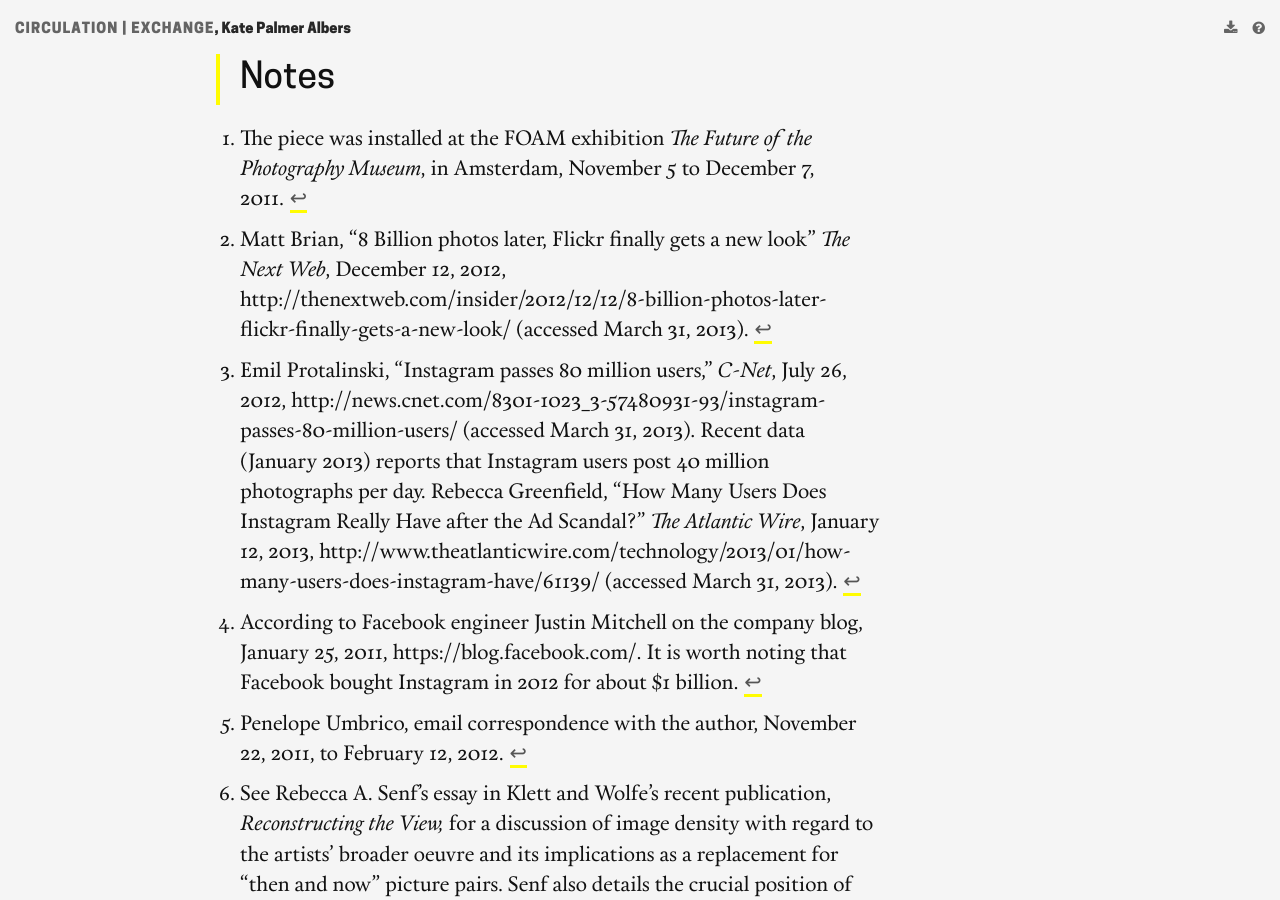
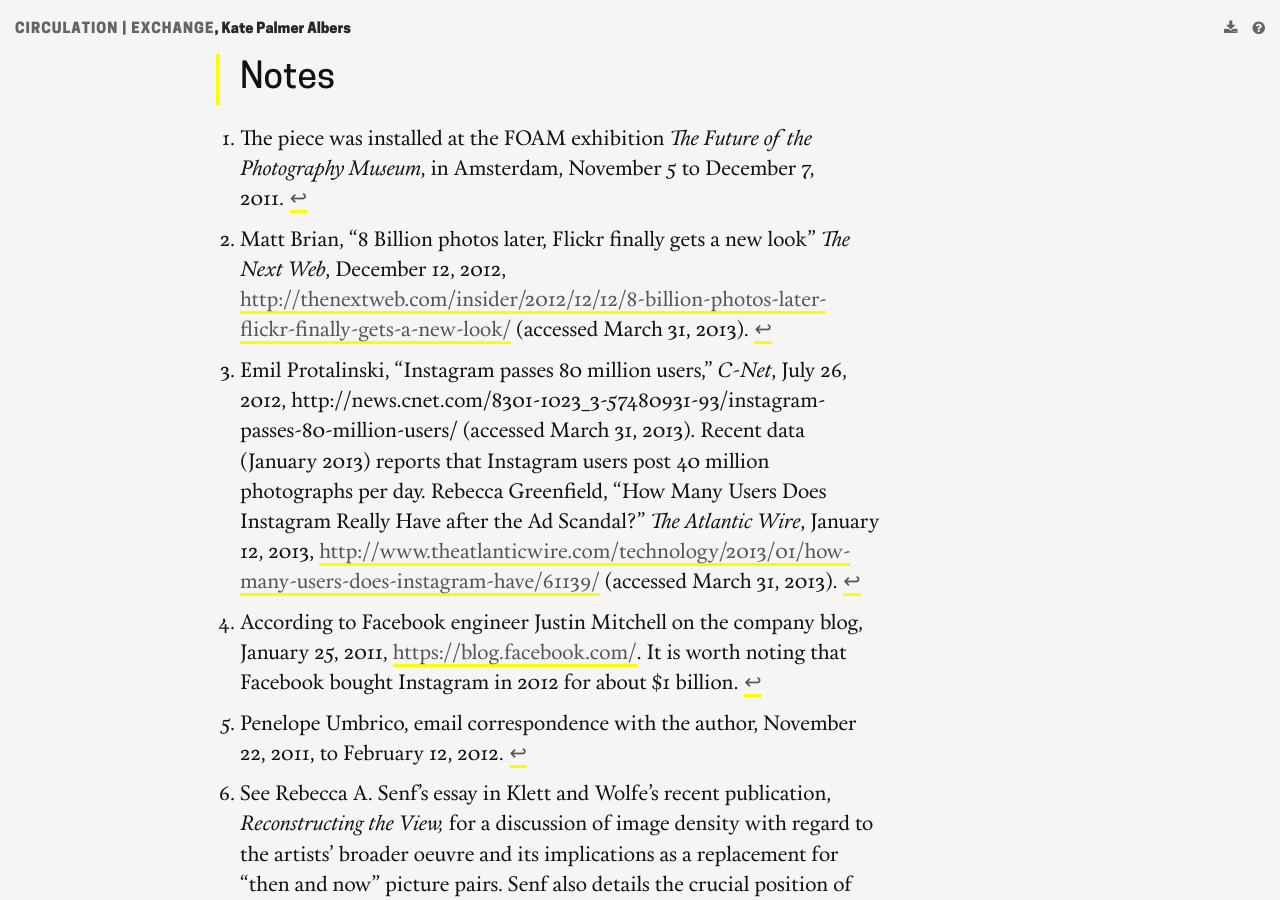
Before and after one commit to katepalbers/circ-exchg, a Jekyll site: the page built from _posts/2013-10-01-abundant-images.md, in a window 1280 px wide and 900 px high, scrolled down 18667 px. Built offline with Jekyll 4.4.1, drawn with Linux system fonts in a browser that asks for light colours; some web fonts are replaced; part of the change alters nothing that is shown; some of the changed text lies outside the part shown.

Commit message:
live links to footnotes

```diff
--- a/_posts/2013-10-01-abundant-images.md
+++ b/_posts/2013-10-01-abundant-images.md
@@ -145,11 +145,11 @@ Umbrico has underscored the exponential growth of Flickr by changing the numbers
 
 [^1]: The piece was installed at the FOAM exhibition *The Future of the Photography Museum*, in Amsterdam, November 5 to December 7, 2011.
 
-[^2]: Matt Brian, &ldquo;8 Billion photos later, Flickr finally gets a new look&rdquo; *The Next Web*, December 12, 2012, http://thenextweb.com/insider/2012/12/12/8-billion-photos-later-flickr-finally-gets-a-new-look/ (accessed March 31, 2013).
+[^2]: Matt Brian, &ldquo;8 Billion photos later, Flickr finally gets a new look&rdquo; *The Next Web*, December 12, 2012, [http://thenextweb.com/insider/2012/12/12/8-billion-photos-later-flickr-finally-gets-a-new-look/](http://thenextweb.com/insider/2012/12/12/8-billion-photos-later-flickr-finally-gets-a-new-look/) (accessed March 31, 2013).
 
-[^3]: Emil Protalinski, &ldquo;Instagram passes 80 million users,&rdquo; *C-Net*, July 26, 2012, http://news.cnet.com/8301-1023_3-57480931-93/instagram-passes-80-million-users/ (accessed March 31, 2013). Recent data (January 2013) reports that Instagram users post 40 million photographs per day. Rebecca Greenfield, &ldquo;How Many Users Does Instagram Really Have after the Ad Scandal?&rdquo; *The Atlantic Wire*, January 12, 2013, http://www.theatlanticwire.com/technology/2013/01/how-many-users-does-instagram-have/61139/ (accessed March 31, 2013).
+[^3]: Emil Protalinski, &ldquo;Instagram passes 80 million users,&rdquo; *C-Net*, July 26, 2012, http://news.cnet.com/8301-1023_3-57480931-93/instagram-passes-80-million-users/ (accessed March 31, 2013). Recent data (January 2013) reports that Instagram users post 40 million photographs per day. Rebecca Greenfield, &ldquo;How Many Users Does Instagram Really Have after the Ad Scandal?&rdquo; *The Atlantic Wire*, January 12, 2013, [http://www.theatlanticwire.com/technology/2013/01/how-many-users-does-instagram-have/61139/](http://www.theatlanticwire.com/technology/2013/01/how-many-users-does-instagram-have/61139/) (accessed March 31, 2013).
 
-[^4]: According to Facebook engineer Justin Mitchell on the company blog, January 25, 2011, https://blog.facebook.com/. It is worth noting that Facebook bought Instagram in 2012 for about $1 billion.
+[^4]: According to Facebook engineer Justin Mitchell on the company blog, January 25, 2011, [https://blog.facebook.com/](https://blog.facebook.com/). It is worth noting that Facebook bought Instagram in 2012 for about $1 billion.
 
 [^5]: Penelope Umbrico, email correspondence with the author, November 22, 2011, to February 12, 2012.
 
@@ -171,9 +171,9 @@ Umbrico has underscored the exponential growth of Flickr by changing the numbers
 
 [^14]: In September 2012, Kalina posted an updated video of 4,514 photographs, tracking 121&frasl;2 years. As of November 2012, it has been seen more than 4 million times, for a total of more than 28 million views of both videos.
 
-[^15]: www.noahkalina.com (accessed April 1, 2013).
+[^15]: [www.noahkalina.com](www.noahkalina.com) (accessed April 1, 2013).
 
-[^16]: See Microsoft&rsquo;s research page, http://research.microsoft.com/en-us/projects/mylifebits/ (accessed April 1, 2013).
+[^16]: See Microsoft&rsquo;s research page, [http://research.microsoft.com/en-us/projects/mylifebits/](http://research.microsoft.com/en-us/projects/mylifebits/) (accessed April 1, 2013).
 
 [^17]: See www.memoto.com (accessed April 1, 2013). It is curious that even with the extraordinary volume of data that actually is recorded, the company still feels the need to exaggerate the claim for &ldquo;every single moment&rdquo; and &ldquo;any moment&rdquo; from your past. A darker side to the commercial optimism of the <em>MyLifeBits</em> and Memoto projects is seen in the work of Bangladeshi-born American artist Hasan Elahi and the Iraqi-American artist Wafaa Bilal. Mistakenly added to the U.S. government&rsquo;s terrorist watch list in 2002, Elahi has since digitally self-tracked and archived the minutia of his own daily comings and goings. Elahi takes up to 100 digital photographs a day as a record of his meals, his locations, and his encounters, and uploads them to his website, TrackingTransience.net, making them available for anyone&mdash;including the FBI&mdash;to view. A GPS device continuously tracks his location, and the information is available in real time on his website. Bilal made a more extreme entry into self-surveillance by having a digital camera surgically implanted in the back of his head, which is programmed to take one photograph a minute. The camera was in place for one year, 2010 to 2011. Its images were livestreamed, along with geocoordinates, to Bilal&rsquo;s website, 3rdi.com, where ultimately more than 500,000 time- and location-stamped photographs were archived.
 
```
